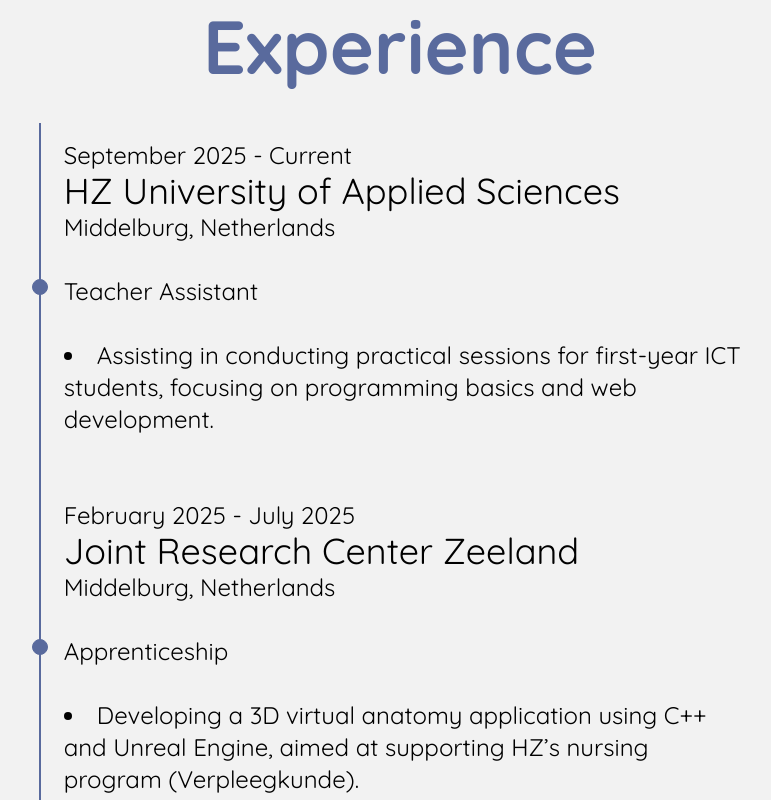
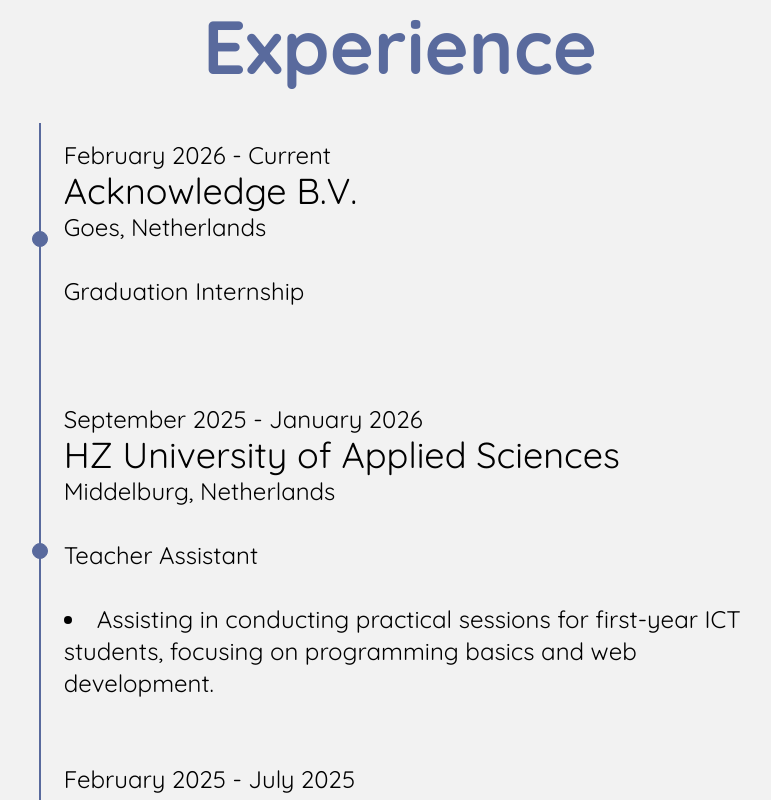
Before and after one commit to Bartan02/bartan02.github.io, a Next.js app: page /en in a window 1280 px wide. Shown: the part 1640-2440 px from the top of the page, without its empty margins (240-1011 px from the left). Built offline with nearby package versions, Linux system fonts and the light colour scheme; what tailwindcss-motion would draw is missing.

Commit message:
Update page content

```diff
--- a/src/app/[locale]/page.tsx
+++ b/src/app/[locale]/page.tsx
@@ -10,11 +10,20 @@
 import jrcz from "@/public/image/projects/jrcz.webp"
 import oopgame from "@/public/image/projects/oopgame.webp"
 import stepup from "@/public/image/projects/stepup.webp"
+import prv from "@/public/image/projects/prv.webp"
 import ScrollAnimation from 'react-animate-on-scroll';
 import React from "react";
 import {useI18n} from "@/hooks/useI18n";
 
 const projects = [
+    {
+        src: prv,
+        alt: "Priority Request Viewer project",
+        title: "Priority Request Viewer",
+        description: "A web-based application that makes complex traffic priority data easier to understand It helps road authorities explore and replay priority request scenarios, gain insight into what happens at intersections, and better explain or diagnose situations where things do not go as expected",
+        link: "https://www.linkedin.com/feed/update/urn:li:activity:7419366654423289857/?originTrackingId=KkX%2F5j7cLIWnP7VS9Vexpw%3D%3D",
+        linkText: "Linkedin post"
+    },
     {
         src: sporton,
         alt: "Sporton project",
@@ -151,7 +160,14 @@
                         <div className="xl:px-[calc(15vw)] lg:px-[calc(7vw)]">
                             <div className="space-y-8 text-2xl relative before:absolute before:inset-0 before:ml-2 before:-translate-x-px before:h-full before:w-0.5 before:bg-linear-to-b before:from-transparent before:bg-(--about-me-headings) before:to-transparent">
                                 <TimelineItem
-                                    date={`${t('September')} 2025 - ${t('Current')}`}
+                                    date={`${t('February')} 2026 - ${t('Current')}`}
+                                    company="Acknowledge B.V."
+                                    location={t('Goes, Netherlands')}
+                                    position={t('Graduation internship')}
+                                    details={[]}
+                                />
+                                <TimelineItem
+                                    date={`${t('September')} 2025 - ${t('January')} 2026`}
                                     company="HZ University of Applied Sciences"
                                     location={t('Middelburg, Netherlands')}
                                     position={t('Teacher assistant')}
@@ -161,14 +177,14 @@
                                     date={`${t('February')} 2025 - ${t('July')} 2025`}
                                     company="Joint Research Center Zeeland"
                                     location={t('Middelburg, Netherlands')}
-                                    position={t('Apprenticeship')}
+                                    position={t('Internship')}
                                     details={[t("Developing a 3D virtual anatomy application using C++ and Unreal Engine, aimed at supporting HZ’s nursing program (Verpleegkunde)")]}
                                 />
                                 <TimelineItem
                                     date={`${t('May')} 2021`}
                                     company="Diebold Nixdorf"
                                     location={t('Warsaw, Poland')}
-                                    position={t('Apprenticeship')}
+                                    position={t('Internship high school')}
                                     details={[t(`Creating the web application for searching appropriate install files for ATM machines and the desktop application changing some properties on Windows`)]}
                                 />
                             </div>
--- a/src/public/locales/en/common.json
+++ b/src/public/locales/en/common.json
@@ -15,7 +15,7 @@
     "Experience": "Experience",
     "May": "May",
     "Warsaw, Poland": "Warsaw, Poland",
-    "Apprenticeship": "Apprenticeship",
+    "Graduation internship": "Graduation Internship",
     "Creating the web application for searching appropriate install files for ATM machines and the desktop application changing some properties on Windows": "Creating the web application for searching appropriate install files for ATM machines and the desktop application changing some properties on Windows",
     "Education": "Education",
     "September": "September",
@@ -42,6 +42,7 @@
     "January": "January",
     "February": "February",
     "Internship": "Internship",
+    "Internship high school": "Internship",
     "Software Engineering Internship": "Software Engineering Internship",
     "Contact form": "Contact form",
     "Your name": "Your name and surname",
@@ -67,6 +68,9 @@
     "The messages are sent via": "The messages are sent via",
     "and are not stored on the server": "and are not stored on the server.",
     "Teacher assistant": "Teacher Assistant",
-    "Assisting in conducting practical sessions for first-year ICT students, focusing on programming basics and web development": "Assisting in conducting practical sessions for first-year ICT students, focusing on programming basics and web development."
+    "Assisting in conducting practical sessions for first-year ICT students, focusing on programming basics and web development": "Assisting in conducting practical sessions for first-year ICT students, focusing on programming basics and web development.",
+    "Goes, Netherlands": "Goes, Netherlands",
+    "Linkedin post": "Linkedin post",
+    "A web-based application that makes complex traffic priority data easier to understand It helps road authorities explore and replay priority request scenarios, gain insight into what happens at intersections, and better explain or diagnose situations where things do not go as expected": "A web-based application that makes complex traffic priority data easier to understand. It helps road authorities explore and replay priority request scenarios, gain insight into what happens at intersections, and better explain or diagnose situations where things do not go as expected."
   }
 }
--- a/src/public/locales/fr/common.json
+++ b/src/public/locales/fr/common.json
@@ -41,7 +41,9 @@
     "#discover": "#découvrir",
     "January": "Janvier",
     "February": "Février",
-    "Internship": "Stage",
+    "Internship": "Stage de pratique",
+    "Internship high school": "Stage de pratique",
+    "Graduation internship": "Stage de fin d'études",
     "Software Engineering Internship": "Stage en génie logiciel",
     "Contact form": "Formulaire de contact",
     "Your name": "Votre prénom et nom",
@@ -67,6 +69,9 @@
     "The messages are sent via": "Les messages sont envoyés via",
     "and are not stored on the server": "et ne sont pas stockés sur le serveur.",
     "Teacher assistant": "Assistant de professeur",
-    "Assisting in conducting practical sessions for first-year ICT students, focusing on programming basics and web development": "Assistance à la conduite de séances pratiques pour les étudiants de première année en TIC, axées sur les bases de la programmation et le développement web."
+    "Assisting in conducting practical sessions for first-year ICT students, focusing on programming basics and web development": "Assistance à la conduite de séances pratiques pour les étudiants de première année en TIC, axées sur les bases de la programmation et le développement web.",
+    "Goes, Netherlands": "Goes, Pays-Bas",
+    "Linkedin post": "Publication à Linkedin",
+    "A web-based application that makes complex traffic priority data easier to understand It helps road authorities explore and replay priority request scenarios, gain insight into what happens at intersections, and better explain or diagnose situations where things do not go as expected": "Une application web qui facilite la compréhension des données complexes de priorité de trafic. Elle aide les autorités routières à explorer et à rejouer des scénarios de demande de priorité, à mieux comprendre ce qui se passe aux intersections, et à mieux expliquer ou diagnostiquer les situations où les choses ne se passent pas comme prévu."
   }
 }
--- a/src/public/locales/nl/common.json
+++ b/src/public/locales/nl/common.json
@@ -41,7 +41,9 @@
     "#discover": "#discover",
     "January": "Januari",
     "February": "Februari",
-    "Internship": "Stage",
+    "Internship": "Meeloopstage",
+    "Internship high school": "Meeloopstage",
+    "Graduation internship": "Afstudeerstage",
     "Software Engineering Internship": "Software Engineering Stage",
     "Contact form": "Contactformulier",
     "Your name": "Uw voornaam en achternaam",
@@ -67,6 +69,9 @@
     "The messages are sent via": "Berichten worden verzonden via",
     "and are not stored on the server": "en worden niet verder op de server opgeslagen.",
     "Teacher assistant": "Docent Assistent",
-    "Assisting in conducting practical sessions for first-year ICT students, focusing on programming basics and web development": "Assistentie bij het geven van praktische sessies voor eerstejaars ICT-studenten, met de focus op programmeerbasis en webontwikkeling."
+    "Assisting in conducting practical sessions for first-year ICT students, focusing on programming basics and web development": "Assistentie bij het geven van praktische sessies voor eerstejaars ICT-studenten, met de focus op programmeerbasis en webontwikkeling.",
+    "Goes, Netherlands": "Goes, Nederland",
+    "Linkedin post": "Linkedin bericht",
+    "A web-based application that makes complex traffic priority data easier to understand It helps road authorities explore and replay priority request scenarios, gain insight into what happens at intersections, and better explain or diagnose situations where things do not go as expected": "Een webgebaseerde applicatie die complexe verkeersprioriteitsgegevens gemakkelijker te begrijpen maakt. Het helpt wegautoriteiten om prioriteitsaanvraagscenario's te verkennen en opnieuw af te spelen, inzicht te krijgen in wat er bij kruispunten gebeurt, en situaties beter uit te leggen of te diagnosticeren wanneer dingen niet gaan zoals verwacht."
   }
 }
--- a/src/public/locales/pl/common.json
+++ b/src/public/locales/pl/common.json
@@ -41,7 +41,9 @@
     "#discover": "#discover",
     "January": "Styczeń",
     "February": "Luty",
-    "Internship": "Staż",
+    "Internship": "Praktyka studencka",
+    "Internship high school": "Praktyka szkolna",
+    "Graduation internship": "Praktyka dyplomowa",
     "Software Engineering Internship": "Staż w dziedzinie inżynierii oprogramowania",
     "Contact form": "Formularz kontaktowy",
     "Your name": "Twoje imię i nazwisko",
@@ -67,6 +69,9 @@
     "The messages are sent via": "Wiadomości są wysyłane za pośrednictwem",
     "and are not stored on the server": "i nie są przechowywane na serwerze.",
     "Teacher assistant": "Asystent nauczyciela",
-    "Assisting in conducting practical sessions for first-year ICT students, focusing on programming basics and web development": "Pomoc w prowadzeniu zajęć praktycznych dla studentów pierwszego roku ICT, koncentrujących się na podstawach programowania i tworzeniu stron internetowych."
+    "Assisting in conducting practical sessions for first-year ICT students, focusing on programming basics and web development": "Pomoc w prowadzeniu zajęć praktycznych dla studentów pierwszego roku ICT, koncentrujących się na podstawach programowania i tworzeniu stron internetowych.",
+    "Goes, Netherlands": "Goes, Niderlandy",
+    "Linkedin post": "Post na Linkedin",
+    "A web-based application that makes complex traffic priority data easier to understand It helps road authorities explore and replay priority request scenarios, gain insight into what happens at intersections, and better explain or diagnose situations where things do not go as expected": "Aplikacja internetowa, która ułatwia zrozumienie skomplikowanych danych dotyczących priorytetów ruchu drogowego. Pomaga władzom drogowym eksplorować i odtwarzać scenariusze żądań priorytetowych, uzyskać wgląd w to, co dzieje się na skrzyżowaniach, oraz lepiej wyjaśniać lub diagnozować sytuacje, w których rzeczy nie przebiegają zgodnie z oczekiwaniami."
   }
 }
```
Also changed, not shown: src/public/image/projects/prv.webp (added).
